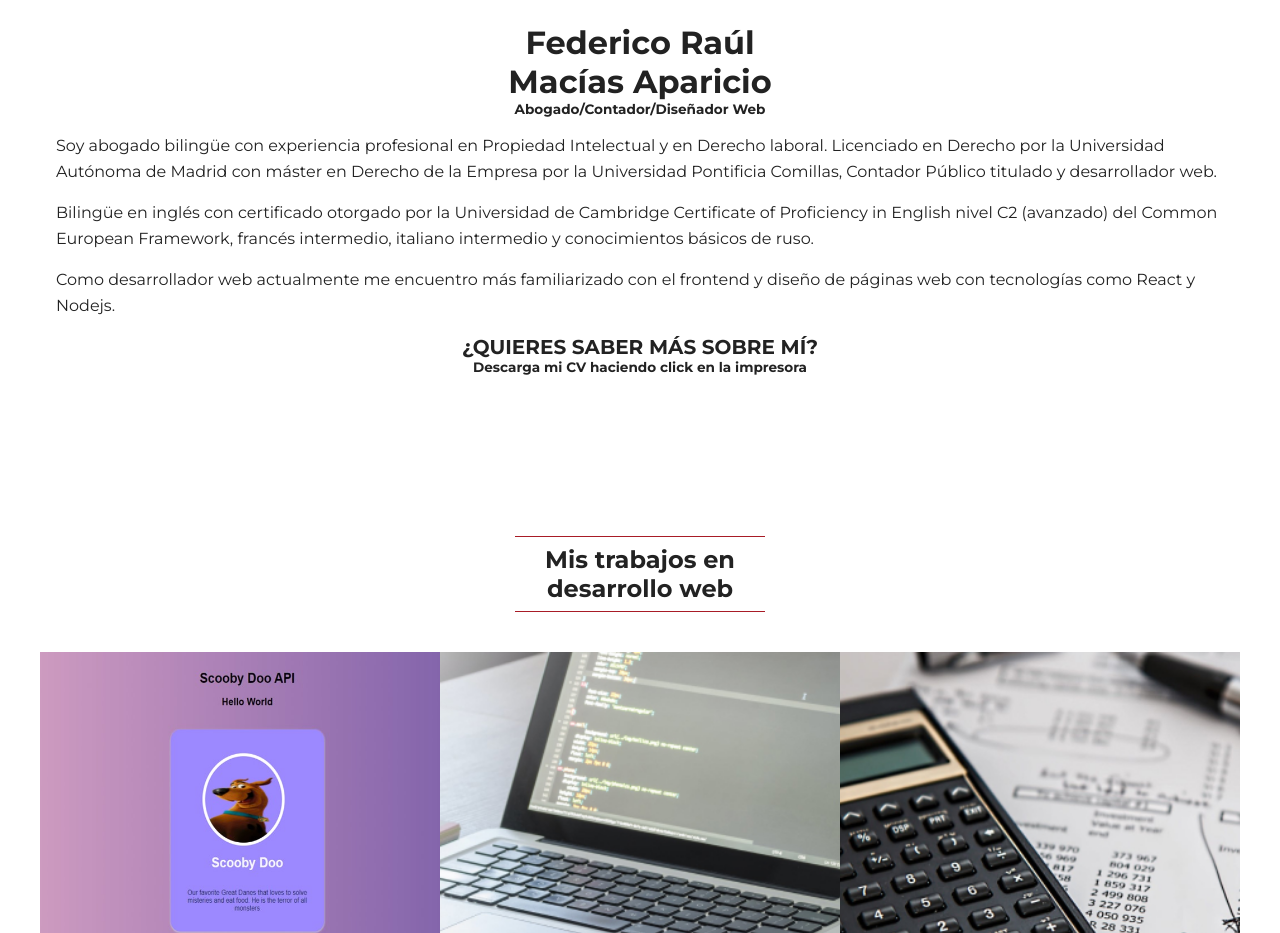
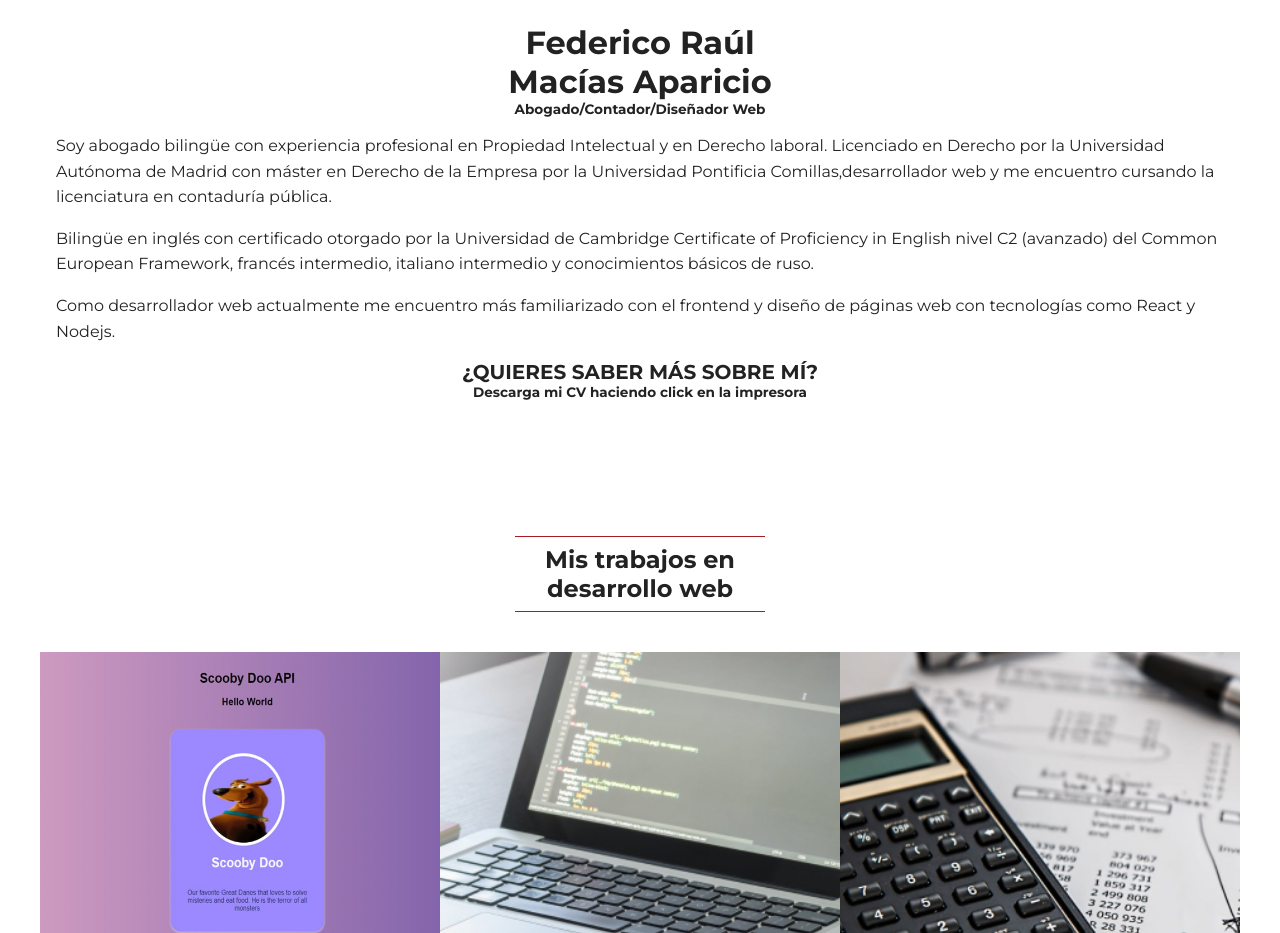
Before and after one commit to Scipio14/portfolio-cv, a website: page index.html in a window 1280 px wide. Shown: the part 1200-2133 px from the top of the page. Drawn offline with Linux system fonts and the light colour scheme.

Commit message:
Se corrige sección sobre mi

```diff
--- a/index.html
+++ b/index.html
@@ -191,8 +191,8 @@
           Soy abogado bilingüe con experiencia profesional en Propiedad
           Intelectual y en Derecho laboral. Licenciado en Derecho por la
           Universidad Autónoma de Madrid con máster en Derecho de la Empresa por
-          la Universidad Pontificia Comillas, Contador Público titulado y
-          desarrollador web.
+          la Universidad Pontificia Comillas,desarrollador web y me encuentro
+          cursando la licenciatura en contaduría pública.
         </p>
         <p>
           Bilingüe en inglés con certificado otorgado por la Universidad de
@@ -900,7 +900,10 @@
               <h3>Historia</h3>
             </summary>
             <nav>
-              <a href="https://scipio14.github.io/portfolio-cv/blog/articles/Iulis-Caesar.html">Julio César</a>
+              <a
+                href="https://scipio14.github.io/portfolio-cv/blog/articles/Iulis-Caesar.html"
+                >Julio César</a
+              >
             </nav>
           </details>
         </article>
```
